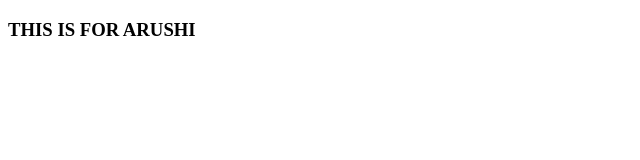
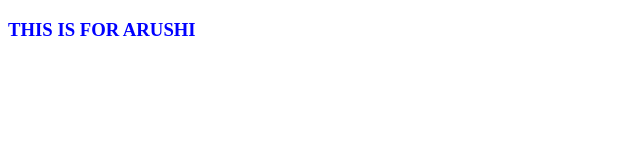
Before and after one commit to kartik7771/kartik7771.github.io, a plain HTML site: page index.html in a window 1280 px wide. Shown: the whole page, without its empty margins (0-640 px from the left). Drawn offline with Linux system fonts and the light colour scheme.

Commit message:
Update index.html

```diff
--- a/index.html
+++ b/index.html
@@ -1,6 +1,7 @@
 <!DOCTYPE html>
 <html>
 <head>
+	<link rel="stylesheet" type="text/css" href="https://kartik7771.github.io/css/styles.css">
 	<title></title>
 </head>
 <body>
```
